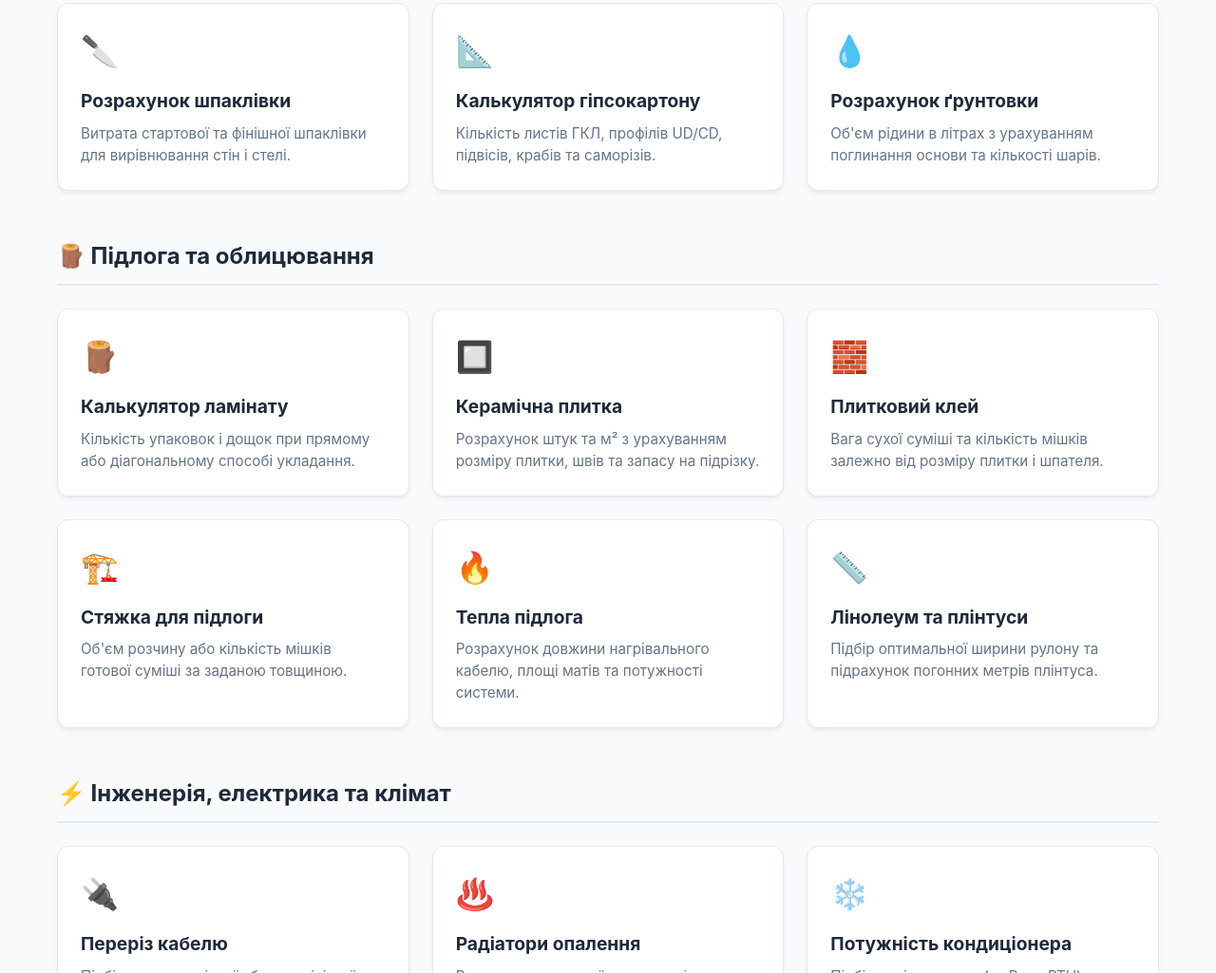
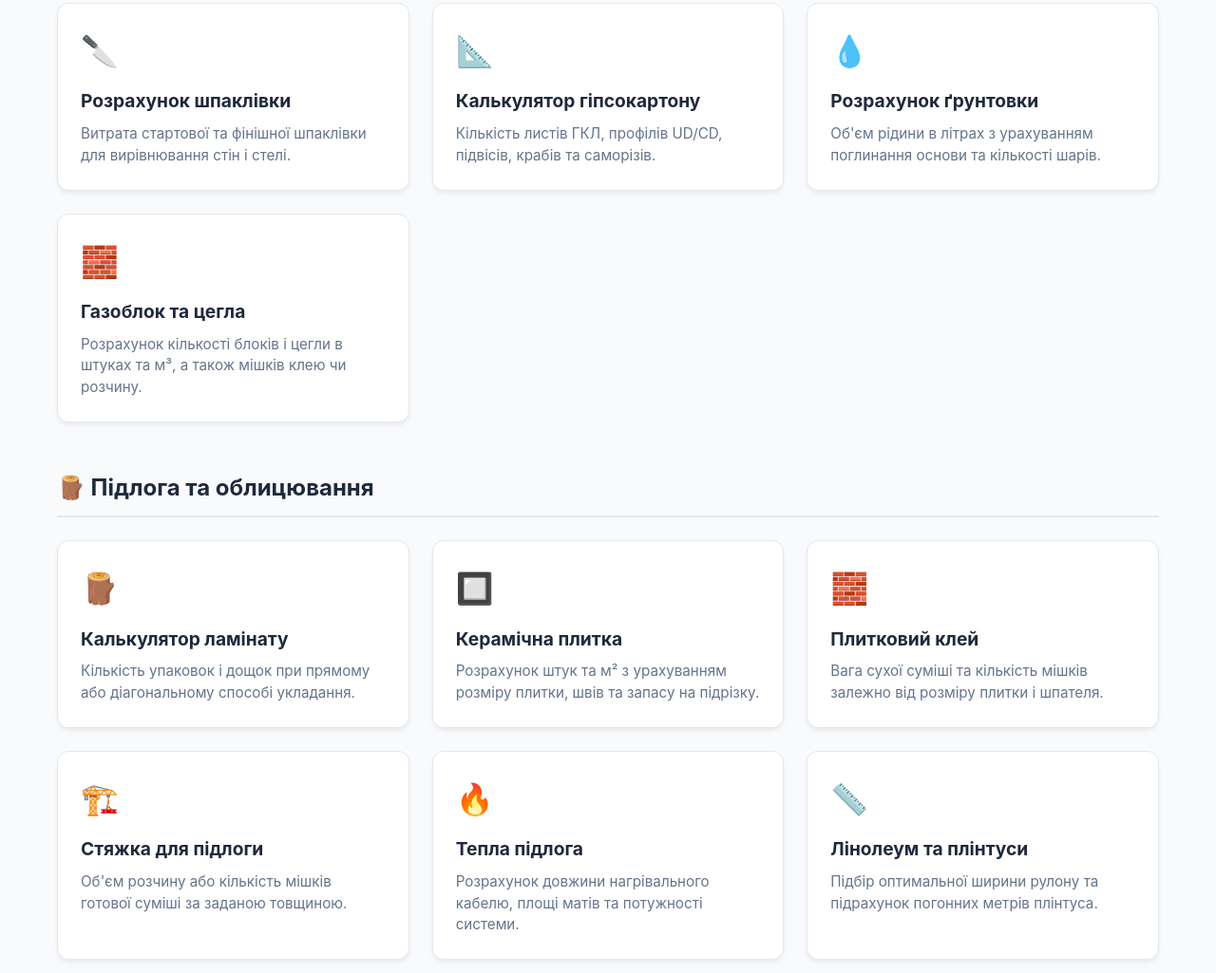
Before and after one commit to vladimir402026/bud-calc, a plain HTML site: page index.html in a window 1280 px wide. Shown: the part 744-1769 px from the top of the page at 95% size. Drawn offline with Linux system fonts and the light colour scheme.

Commit message:
Update index.html

```diff
--- a/index.html
+++ b/index.html
@@ -75,6 +75,12 @@
                     <h3>Розрахунок ґрунтовки</h3>
                     <p>Об'єм рідини в літрах з урахуванням поглинання основи та кількості шарів.</p>
                 </a>
+                                <a href="stiny/kladka.html" class="calc-card">
+                    <div class="card-icon">🧱</div>
+                    <h3>Газоблок та цегла</h3>
+                    <p>Розрахунок кількості блоків і цегли в штуках та м³, а також мішків клею чи розчину.</p>
+                </a>
+
             </div>
         </section>
 
```
